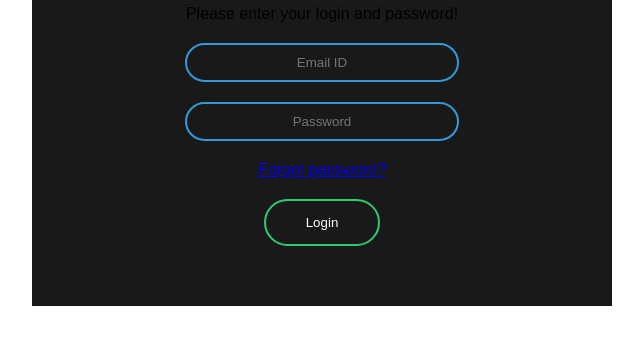
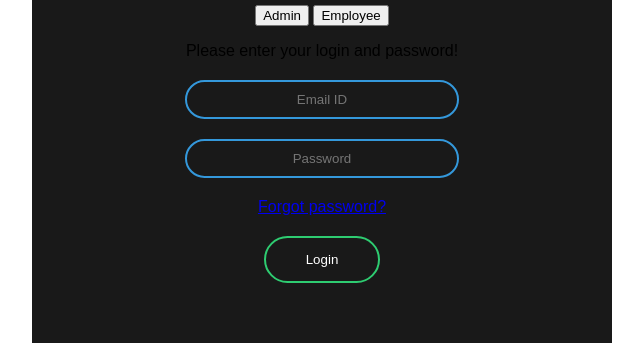
Before and after one commit to lahari-challa/dbmsProject, a plain HTML site: page login/index.html in a window 1280 px wide. Shown: the part 700-1043 px from the top of the page, without its empty margins (608-1251 px from the left). Before the commit the page ends 1006 px from the top, so only its background shows below. Drawn offline with Linux system fonts and the light colour scheme.

Commit message:
buttons added

```diff
--- a/login/index.html
+++ b/login/index.html
@@ -5,7 +5,7 @@
 <meta charset="utf-8">
 <link rel="stylesheet" href="styles.css" type="text/css" media="all">
 <body>
-    </head>
+</head>
 <div class="container">
     <div class="row">
         <div class="col-md-6">
@@ -13,6 +13,8 @@
                 <form class="box">
                     <h1>EMPLOYEE DATABASE MANAGEMENT SYSTEM</h1>
                     <h2>Login</h2>
+                    <button type="button" class="btn btn-outline-dark">Admin</button>
+                    <button type="button" class="btn btn-outline-dark">Employee</button>
                     <p class="text-muted"> Please enter your login and password!</p> <input type="text" name="" placeholder="Email ID"> <input type="password" name="" placeholder="Password"> <a class="forgot text-muted" href="#">Forgot password?</a> <input type="submit" name="" value="Login" href="#">
                     <!-- <div class="col-md-12">
                         <ul class="social-network social-circle">
```
